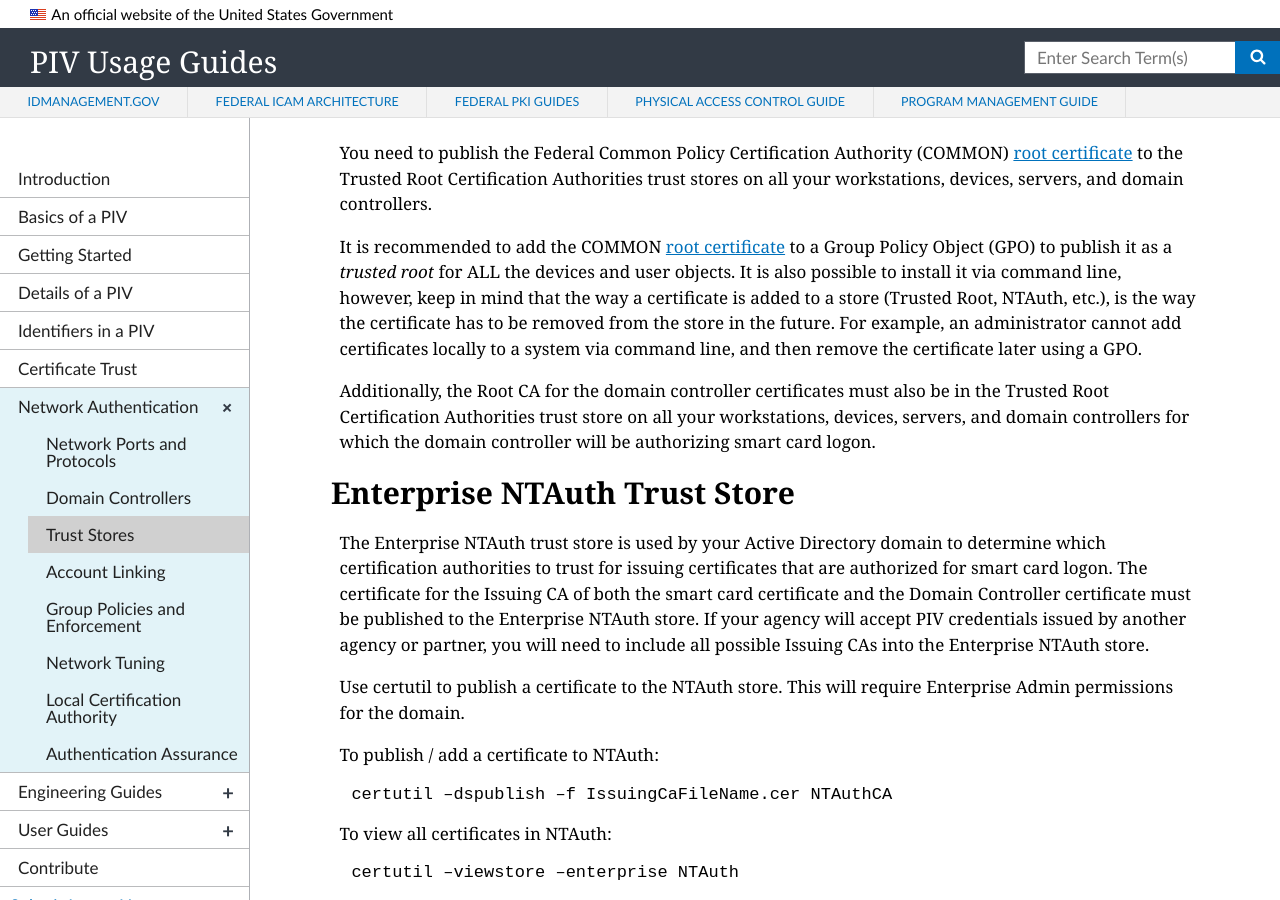
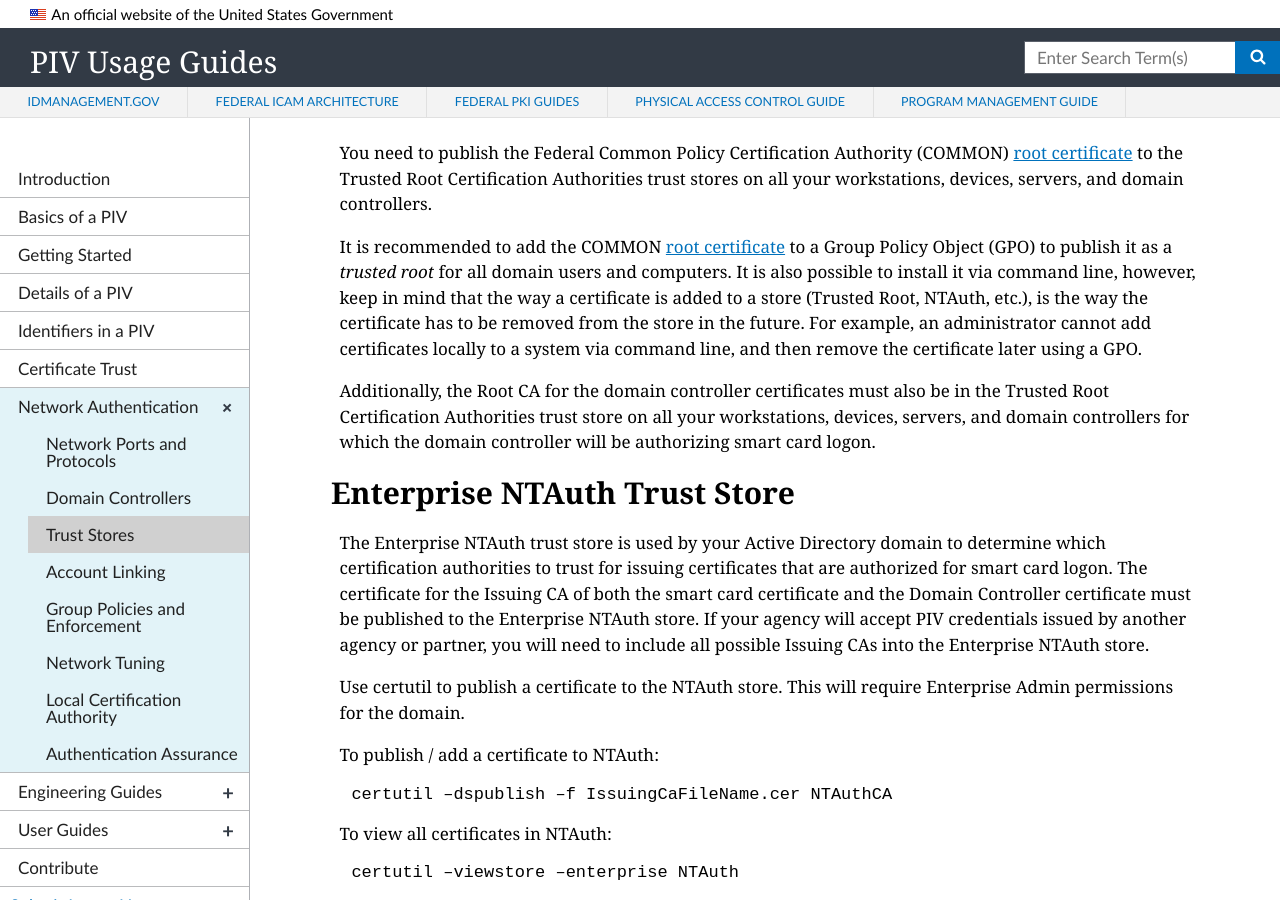
Before and after one commit to GSA/piv-guides, a Jekyll site: the page built from _networkconfig/03_managingtrustroots.md, in a window 1280 px wide and 900 px high, scrolled down 405 px. Built offline with Jekyll 4.4.1, drawn with Linux system fonts in a browser that asks for light colours; nearby versions of some CDN libraries; library files that are not in the unit come from our copies; a script that is not in the unit is left out.

Commit message:
Update 03_managingtrustroots.md

```diff
--- a/_networkconfig/03_managingtrustroots.md
+++ b/_networkconfig/03_managingtrustroots.md
@@ -15,7 +15,7 @@
 ##  Trusted Root Certification Authorities Trust Store
 You need to publish the Federal Common Policy Certification Authority (COMMON) [root certificate]({{site.baseurl}}/pivcertchains/#download-root-and-intermediate-certificates) to the Trusted Root Certification Authorities trust stores on all your workstations, devices, servers, and domain controllers.
 
-It is recommended to add the COMMON [root certificate]({{site.baseurl}}/pivcertchains/#download-root-and-intermediate-certificates) to a Group Policy Object (GPO) to publish it as a _trusted root_ for ALL the devices and user objects.  It is also possible to install it via command line, however, keep in mind that the way a certificate is added to a store (Trusted Root, NTAuth, etc.), is the way the certificate has to be removed from the store in the future.  For example, an administrator cannot add certificates locally to a system via command line, and then remove the certificate later using a GPO.
+It is recommended to add the COMMON [root certificate]({{site.baseurl}}/pivcertchains/#download-root-and-intermediate-certificates) to a Group Policy Object (GPO) to publish it as a _trusted root_ for all domain users and computers.  It is also possible to install it via command line, however, keep in mind that the way a certificate is added to a store (Trusted Root, NTAuth, etc.), is the way the certificate has to be removed from the store in the future.  For example, an administrator cannot add certificates locally to a system via command line, and then remove the certificate later using a GPO.
 
 Additionally, the Root CA for the domain controller certificates must also be in the Trusted Root Certification Authorities trust store on all your workstations, devices, servers, and domain controllers for which the domain controller will be authorizing smart card logon.
 
```
